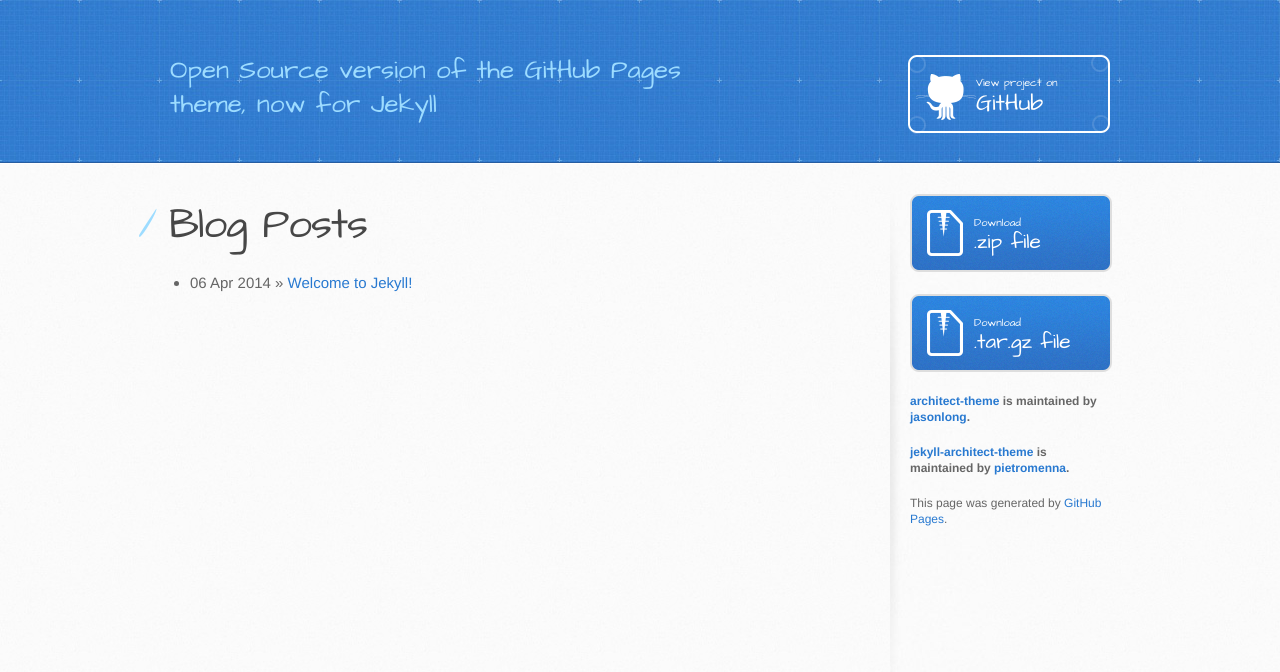
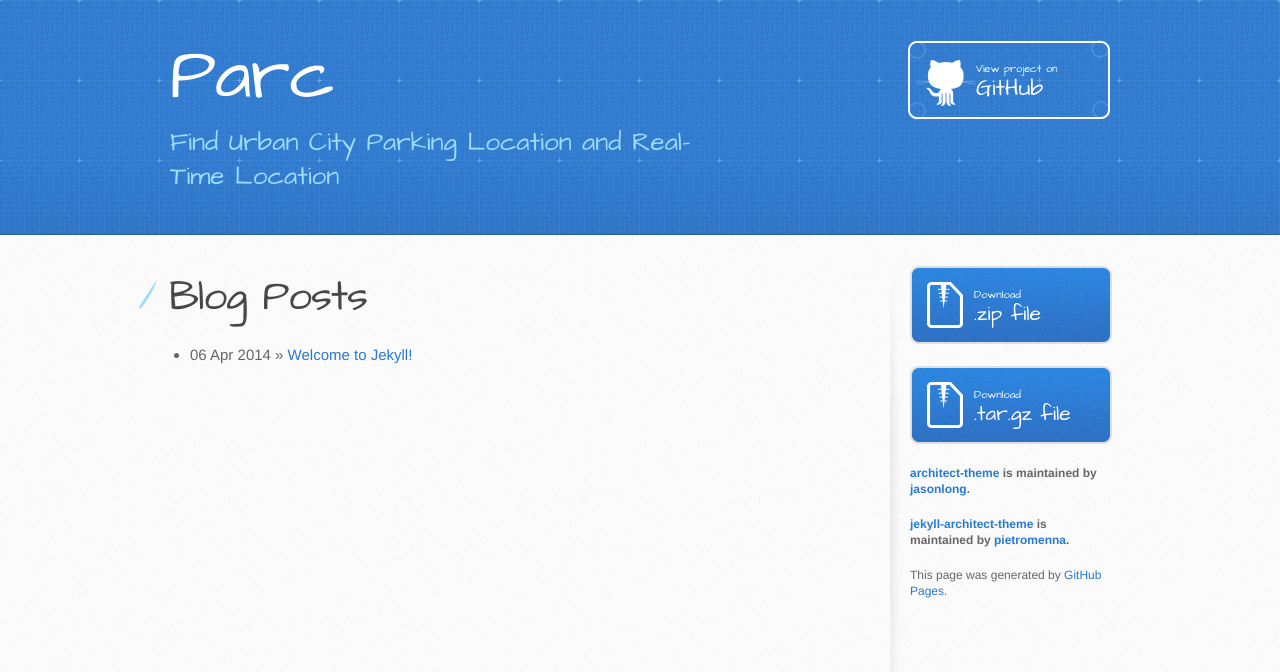
Before and after one commit to TL1688/tony1688.github.io, a Jekyll site: the page built from index.html, in a window 1280 px wide. Shown: the top 672 px of the page. Built offline with Jekyll 4.4.1, drawn with Linux system fonts in a browser that asks for light colours.

Commit message:
Update default.html

```diff
--- a/_layouts/default.html
+++ b/_layouts/default.html
@@ -13,14 +13,14 @@
     <script src="//html5shiv.googlecode.com/svn/trunk/html5.js"></script>
     <![endif]-->
 
-    <title> {{ page.title }} </title>
+    <title> Urban City Parking Data </title>
   </head>
 
   <body>
     <header>
       <div class="inner">
-        <h1> {{ site.name }} </h1>
-        <h2>Open Source version of the GitHub Pages theme, now for Jekyll</h2>
+        <h1> Parc </h1>
+        <h2> Find Urban City Parking Location and Real-Time Location</h2>
         <a href="https://github.com/pietromenna/jekyll-architect-theme" class="button"><small>View project on</small> GitHub</a>
       </div>
     </header>
```
